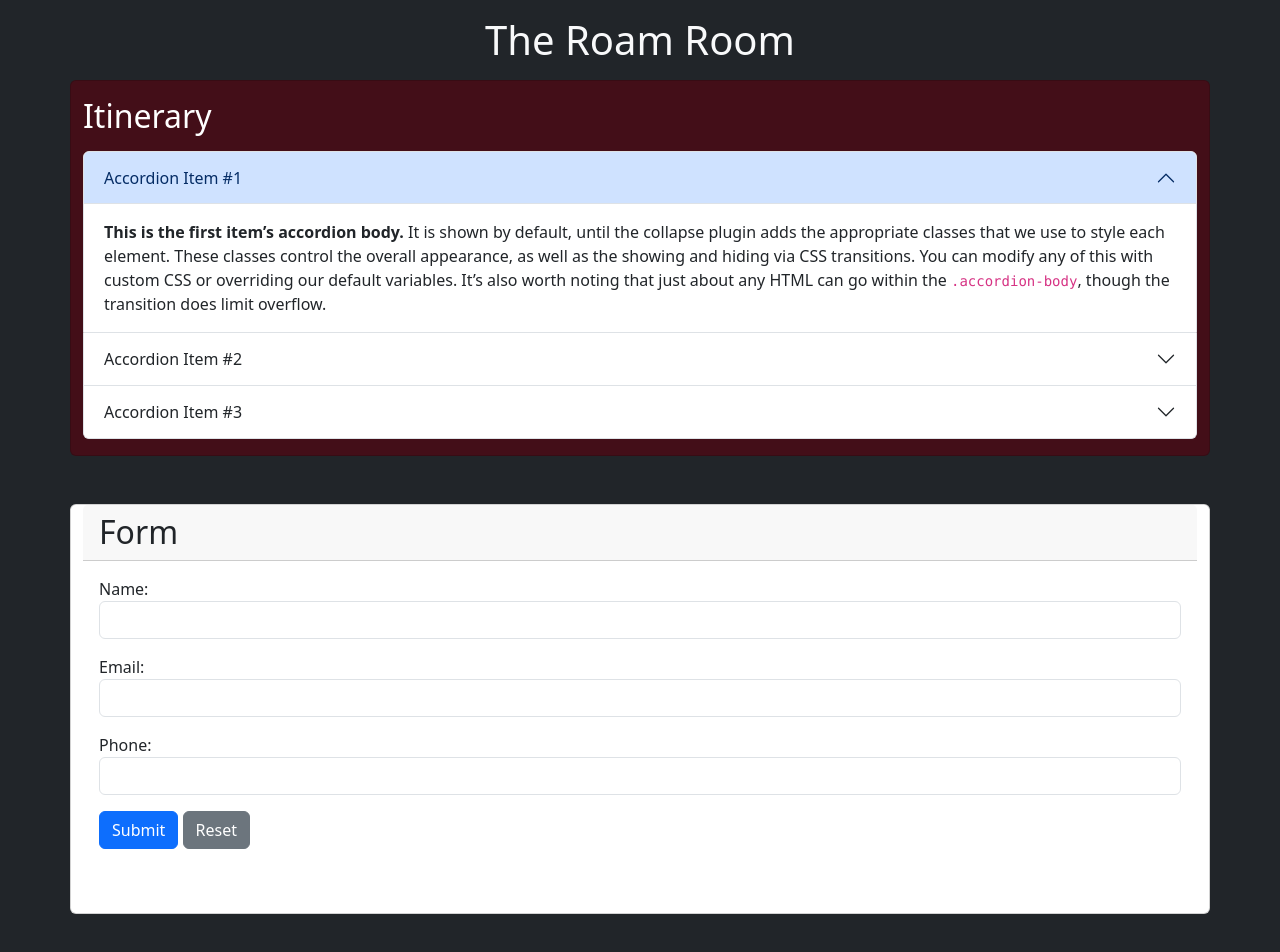
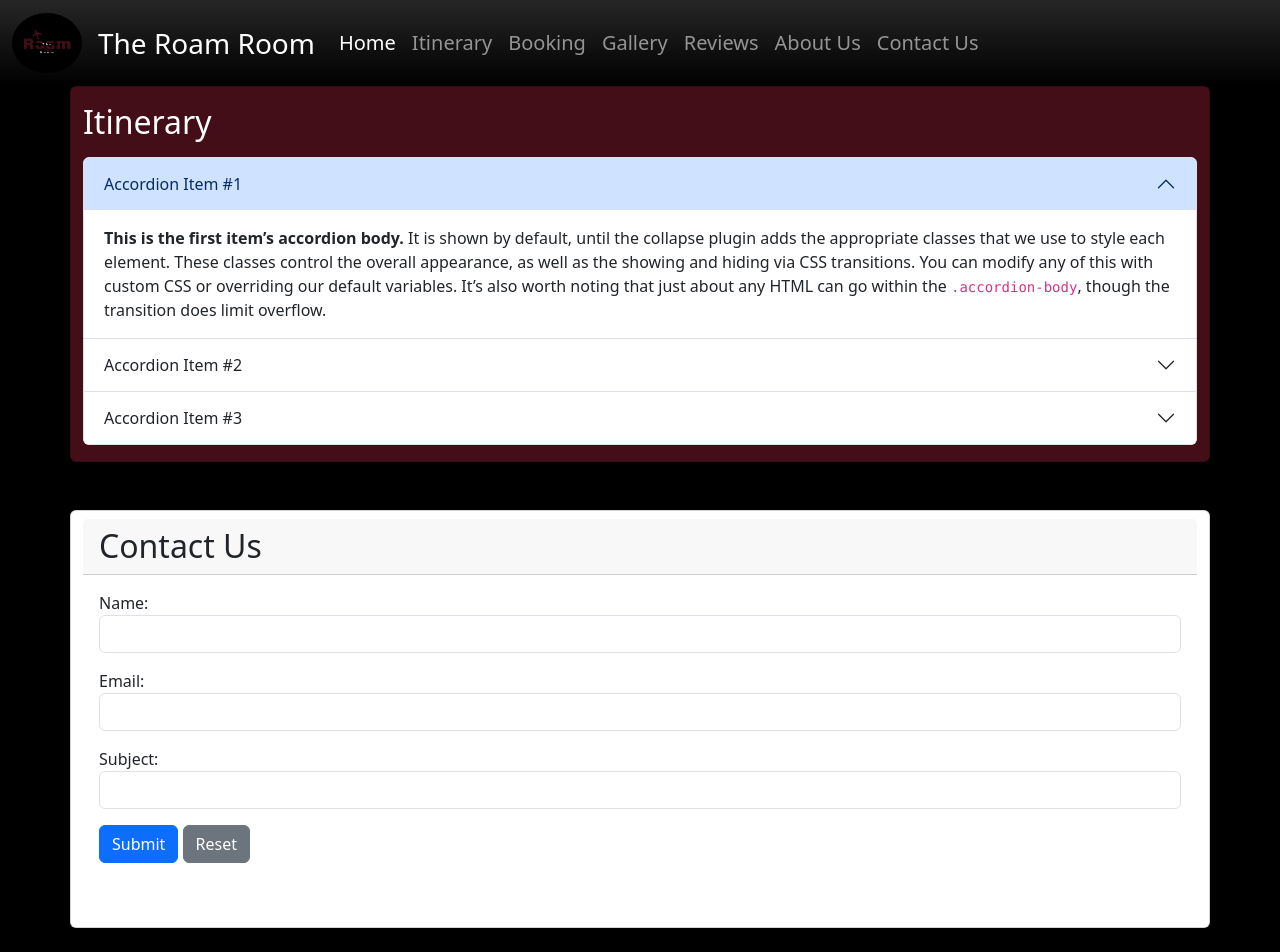
Before and after one commit to AmbreenAmbi04/The-Roam-Room, a PHP site: page / in a window 1280 px wide. Shown: the top 952 px of the page. Run offline with PHP 8.4, Linux system fonts and the light colour scheme.

Commit message:
Added Navbar!

```diff
--- a/index.php
+++ b/index.php
@@ -6,12 +6,45 @@
     <link href="https://cdn.jsdelivr.net/npm/bootstrap@5.3.7/dist/css/bootstrap.min.css" rel="stylesheet" integrity="sha384-LN+7fdVzj6u52u30Kp6M/trliBMCMKTyK833zpbD+pXdCLuTusPj697FH4R/5mcr" crossorigin="anonymous">
     <script src="https://cdn.jsdelivr.net/npm/bootstrap@5.3.7/dist/js/bootstrap.bundle.min.js" integrity="sha384-ndDqU0Gzau9qJ1lfW4pNLlhNTkCfHzAVBReH9diLvGRem5+R9g2FzA8ZGN954O5Q" crossorigin="anonymous"></script>
     <title>The Roam Room</title>
+    <link rel="icon" href="The Roam Room Logo.jpg" type="image/icon">
 </head>
-<body class="bg-dark text-light">
-  <div>
-    <h1 class="text-center mb-3 mt-3">The Roam Room</h1>
+<body class="bg-black text-light">
+  <!--Navbar-->
+  <nav class="navbar navbar-expand-lg bg-gradient bg-black navbar-dark fs-5">
+  <div class="container-fluid">
+    <img src="The Roam Room Logo.jpg" alt="Logo" class="navbar-brand" style="width: 70px; height: 70px; border-radius: 250px">
+    <a class="navbar-brand fs-3" href="#">The Roam Room</a>
+    <button class="navbar-toggler" type="button" data-bs-toggle="collapse" data-bs-target="#navbarNav" aria-controls="navbarNav" aria-expanded="false" aria-label="Toggle navigation">
+      <span class="navbar-toggler-icon"></span>
+    </button>
+    <div class="collapse navbar-collapse" id="navbarNav">
+      <ul class="navbar-nav">
+        <li class="nav-item">
+          <a class="nav-link active" aria-current="page" href="#">Home</a>
+        </li>
+        <li class="nav-item">
+          <a class="nav-link" href="#">Itinerary</a>
+        </li>
+        <li class="nav-item">
+          <a class="nav-link" href="#">Booking</a>
+        </li>
+        <li class="nav-item">
+          <a class="nav-link" href="#">Gallery</a>
+        </li>
+        <li class="nav-item">
+          <a class="nav-link" href="#">Reviews</a>
+        </li>
+        <li class="nav-item">
+          <a class="nav-link" href="#">About Us</a>
+        </li>
+        <li class="nav-item">
+          <a class="nav-link" href="#">Contact Us</a>
+        </li>
+      </ul>
+    </div>
   </div>
-  <!--Accordion-->
+</nav>
+  <!--Itinerary Accordion-->
     <div class="container card pt-3 pb-3 text-white" style="background-color: #430E18">
         <h2 class="pb-2">Itinerary</h2>
     <div class="accordion" id="accordionExample">
@@ -53,26 +86,19 @@
   </div>
 </div>
     </div>
+    <!--Contact Us Form-->
     <div class="card container flex-column mt-5 mb-5">
-        <h2 class="card-header form">Form</h2>
-        <form class="card-body" action="Practice.php" method="POST">
+        <h2 class="card-header form mt-2 pt-2">Contact Us</h2>
+        <form class="card-body" action="index.php" method="POST">
         <label for="name">Name: </label>
         <input type="text" id="name" name="name" class="form-control mb-3">
         <label for="email">Email: </label>
         <input type="email" id="email" name="email" class="form-control mb-3">
-        <label for="phone" id="phone">Phone: </label>
-        <input type="tel" id="phone" name="phone" class="form-control mb-3">
+        <label for="subject" id="subject">Subject: </label>
+        <input type="text" id="subject" name="subject" class="form-control mb-3">
         <button type="submit" class="btn btn-primary mb-5">Submit</button>
         <button type="reset" class="btn btn-secondary mb-5">Reset</button>
-
         </form>
-    </div>
-
-    <div>
-        <video autoplay controls loop width="600" height="400" class="d-block mx-auto">
-            <source src="https://www.w3schools.com/html/mov_bbb.mp4" type="video/mp4">
-            Your browser does not support the video tag.
-        </video>
     </div>
 </body>
 </html>
@@ -89,19 +115,19 @@ if ($_SERVER["REQUEST_METHOD"] == "POST") {
 
 $name= $_POST["name"];
 $email = $_POST["email"];
-$phone = $_POST["phone"];
+$subject = $_POST["subject"];
 
 if ($connection)
 {
     echo "Connected successfully";
-    if (!empty($name) && !empty($email) && !empty($phone))
+    if (!empty($name) && !empty($email) && !empty($subject))
     {
-        $stmt = $connection->prepare("INSERT INTO tbl_practice(name, email, phone) VALUES (?, ?, ?)");
-        $stmt->bind_param("sss", $name, $email, $phone);
+        $stmt = $connection->prepare("INSERT INTO tbl_practice(name, email, subject) VALUES (?, ?, ?)");
+        $stmt->bind_param("sss", $name, $email, $subject);
         if ($stmt->execute())
             {
                 echo "<br><br>Data inserted successfully";
-                echo "<br>Name: ". $name . "<br> Email: ". $email . "<br> Phone: " . $phone;
+                echo "<br>Name: ". $name . "<br> Email: ". $email . "<br> Subject: " . $subject;
             };
 
         $select = $connection->prepare("SELECT * FROM tbl_practice");
@@ -112,7 +138,7 @@ if ($connection)
             {
                 while($row = $result->fetch_assoc())
                 {
-                    echo "<br> Name: " . $row["name"] . "<br> Email: " . $row["email"] . "<br> Phone: " . $row["phone"];
+                    echo "<br> Name: " . $row["name"] . "<br> Email: " . $row["email"] . "<br> Subject: " . $row["subject"];
                 }
             }
         }
```
Also changed, not shown: The Roam Room Logo.jpg (added).
